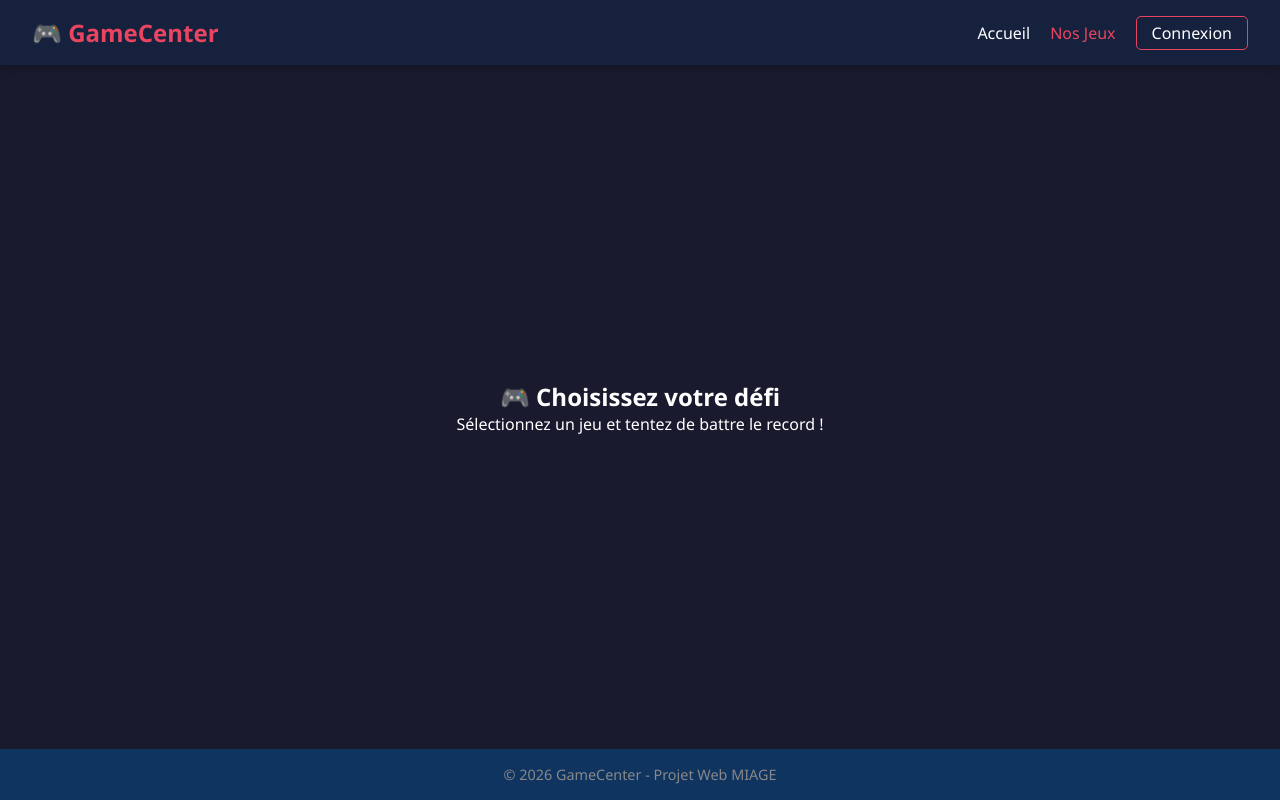
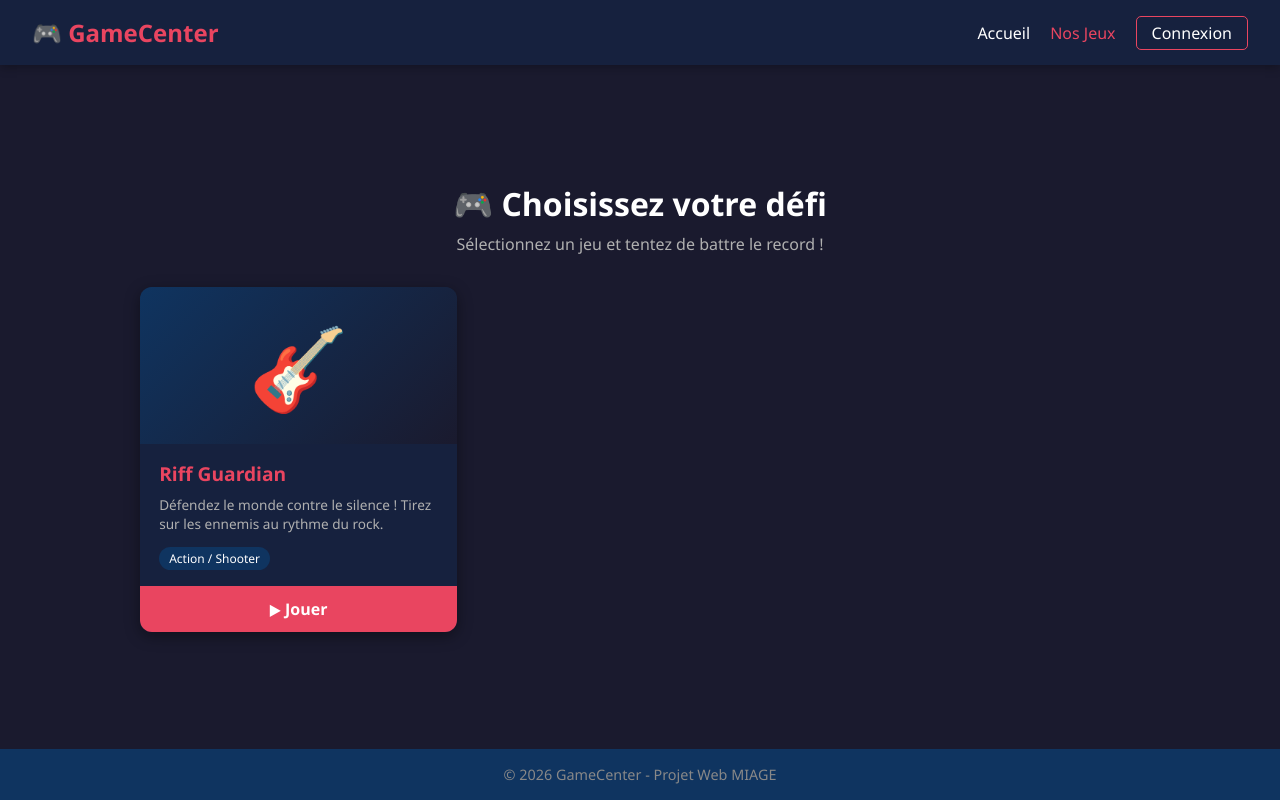
Before and after one commit to NeewayDev/TPD_DeveloppementWebMiage, a plain HTML site: page TP_AppWebJeux/frontend/games.html in a window 1280 px wide. Drawn offline with Linux system fonts and the light colour scheme.

Commit message:
jeuxBackend

```diff
--- a/TP_AppWebJeux/backend/index.js
+++ b/TP_AppWebJeux/backend/index.js
@@ -75,10 +75,13 @@ app.post("/api/login", async (req, res) => {
 });
 
 
-app.listen(process.env.PORT || 3000);
+// Serve RiffGuardian game files
+app.use("/games/riff-guardian", express.static(path.join(__dirname, "..", "..", "RiffGuardian")));
 
 app.use(express.static(path.join(__dirname, "..", "frontend")));
 
 app.get("/", (req, res) => {
   res.sendFile(path.join(__dirname, "..", "frontend", "index.html"));
 });
+
+app.listen(process.env.PORT || 3000);
--- a/TP_AppWebJeux/backend/package.json
+++ b/TP_AppWebJeux/backend/package.json
@@ -6,16 +6,16 @@
   "scripts": {
     "test": "echo \"Error: no test specified\" && exit 1",
     "start": "node index.js",
-    "dev" : "nodemon index.js"
+    "dev": "nodemon index.js"
   },
   "keywords": [],
   "author": "",
   "license": "ISC",
   "type": "commonjs",
   "dependencies": {
-    "dotenv": "^17.2.3",
+    "dotenv": "^17.3.1",
     "express": "^5.2.1",
-    "mongoose": "^9.1.5"
+    "mongoose": "^9.2.1"
   },
   "devDependencies": {
     "nodemon": "^3.1.11"
--- a/TP_AppWebJeux/frontend/css/style.css
+++ b/TP_AppWebJeux/frontend/css/style.css
@@ -223,3 +223,138 @@ footer {
     background-color: #4caf50;
     color: white;
 }
+
+/* ===== GAMES PAGE ===== */
+
+.games-container {
+    width: 100%;
+    max-width: 1000px;
+}
+
+.games-container h1 {
+    font-size: 2rem;
+    margin-bottom: 0.5rem;
+}
+
+.subtitle {
+    color: #b0b0b0;
+    margin-bottom: 2rem;
+}
+
+.games-grid {
+    display: grid;
+    grid-template-columns: repeat(auto-fill, minmax(280px, 1fr));
+    gap: 1.5rem;
+    justify-items: center;
+}
+
+.game-card {
+    background-color: #16213e;
+    border-radius: 12px;
+    overflow: hidden;
+    width: 100%;
+    max-width: 320px;
+    box-shadow: 0 4px 15px rgba(0,0,0,0.4);
+    transition: transform 0.3s, box-shadow 0.3s;
+    display: flex;
+    flex-direction: column;
+    text-align: left;
+}
+
+.game-card:hover {
+    transform: translateY(-6px);
+    box-shadow: 0 8px 25px rgba(233, 69, 96, 0.3);
+}
+
+.game-card-image {
+    font-size: 5rem;
+    text-align: center;
+    padding: 1.5rem 0;
+    background: linear-gradient(135deg, #0f3460, #1a1a2e);
+}
+
+.game-card-info {
+    padding: 1rem 1.2rem;
+    flex: 1;
+}
+
+.game-card-info h3 {
+    margin-bottom: 0.5rem;
+    color: #e94560;
+    font-size: 1.2rem;
+}
+
+.game-card-info p {
+    font-size: 0.85rem;
+    color: #b0b0b0;
+    margin-bottom: 0.8rem;
+}
+
+.game-tag {
+    display: inline-block;
+    background-color: #0f3460;
+    color: #fff;
+    font-size: 0.75rem;
+    padding: 3px 10px;
+    border-radius: 20px;
+}
+
+.btn-play {
+    display: block;
+    width: 100%;
+    padding: 12px;
+    background-color: #e94560;
+    color: #fff;
+    border: none;
+    font-size: 1rem;
+    font-weight: bold;
+    cursor: pointer;
+    transition: background-color 0.3s;
+}
+
+.btn-play:hover {
+    background-color: #ff2e63;
+}
+
+/* ===== GAME FULLSCREEN (iframe) ===== */
+
+.game-fullscreen {
+    position: fixed;
+    inset: 0;
+    z-index: 2000;
+    background: #111;
+    display: flex;
+    flex-direction: column;
+}
+
+.game-fullscreen.hidden {
+    display: none;
+}
+
+.game-fullscreen iframe {
+    flex: 1;
+    width: 100%;
+    border: none;
+}
+
+.btn-back-game {
+    position: absolute;
+    top: 12px;
+    left: 12px;
+    z-index: 10;
+    background: rgba(22, 33, 62, 0.85);
+    color: #e94560;
+    text-decoration: none;
+    padding: 8px 18px;
+    font-size: 0.95rem;
+    font-weight: bold;
+    border: 2px solid #e94560;
+    border-radius: 8px;
+    transition: background-color 0.3s, color 0.3s;
+    flex-shrink: 0;
+}
+
+.btn-back-game:hover {
+    background: #e94560;
+    color: #fff;
+}
--- a/TP_AppWebJeux/frontend/games.html
+++ b/TP_AppWebJeux/frontend/games.html
@@ -25,9 +25,27 @@
             <p class="subtitle">Sélectionnez un jeu et tentez de battre le record !</p>
 
             <div id="games-list" class="games-grid">
+
+                <div class="game-card" data-game-url="/games/riff-guardian/index.html">
+                    <div class="game-card-image">🎸</div>
+                    <div class="game-card-info">
+                        <h3>Riff Guardian</h3>
+                        <p>Défendez le monde contre le silence ! Tirez sur les ennemis au rythme du rock.</p>
+                        <span class="game-tag">Action / Shooter</span>
+                    </div>
+                    <button class="btn-play" onclick="openGame(this)">▶ Jouer</button>
                 </div>
+
+            </div>
         </section>
+
     </main>
+
+    <!-- Plein écran pour jouer -->
+    <div id="game-fullscreen" class="game-fullscreen hidden">
+        <a id="close-game" class="btn-back-game" href="#">← Retour aux jeux</a>
+        <iframe id="game-iframe" src="" frameborder="0" allowfullscreen></iframe>
+    </div>
 
     <footer>
         <p>&copy; 2026 GameCenter - Projet Web MIAGE</p>
--- a/TP_AppWebJeux/frontend/js/main.js
+++ b/TP_AppWebJeux/frontend/js/main.js
@@ -1,4 +1,29 @@
+// --- Fonction globale pour ouvrir un jeu en plein écran ---
+function openGame(btn) {
+    const card = btn.closest('.game-card');
+    const url = card.dataset.gameUrl;
+    const container = document.getElementById('game-fullscreen');
+    const iframe = document.getElementById('game-iframe');
+    iframe.src = url;
+    container.classList.remove('hidden');
+    document.body.style.overflow = 'hidden';
+}
+
 document.addEventListener('DOMContentLoaded', () => {
+
+    // --- GAME FULLSCREEN ---
+    const gameFullscreen = document.getElementById('game-fullscreen');
+    const gameIframe = document.getElementById('game-iframe');
+    const closeGameBtn = document.getElementById('close-game');
+
+    if (closeGameBtn) {
+        closeGameBtn.addEventListener('click', (e) => {
+            e.preventDefault();
+            gameFullscreen.classList.add('hidden');
+            gameIframe.src = '';
+            document.body.style.overflow = '';
+        });
+    }
 
     // --- GESTION ÉTAT CONNEXION (GLOBAL) ---
     const userSession = JSON.parse(sessionStorage.getItem('userSession'));
```
Also changed, not shown: 2 other files.
